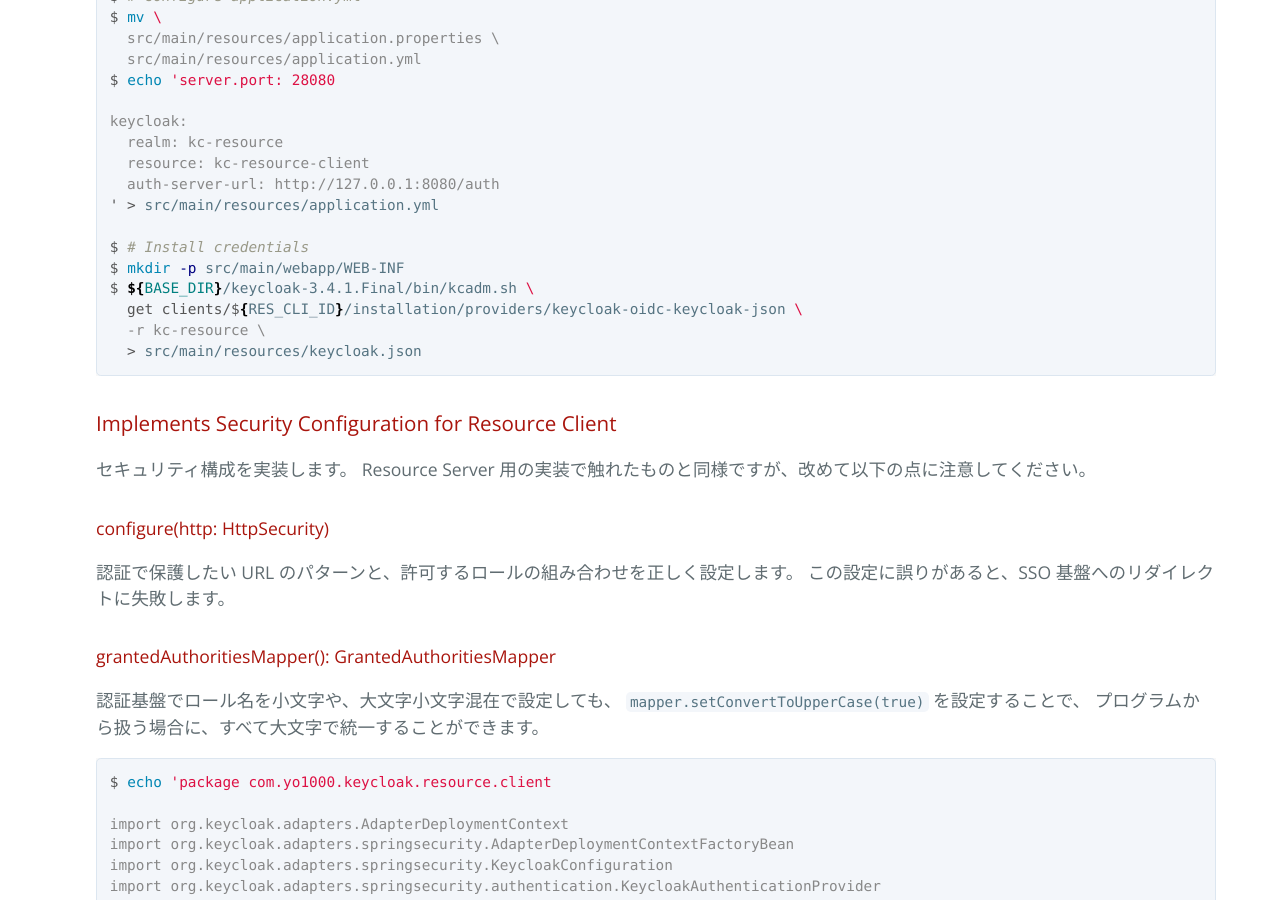
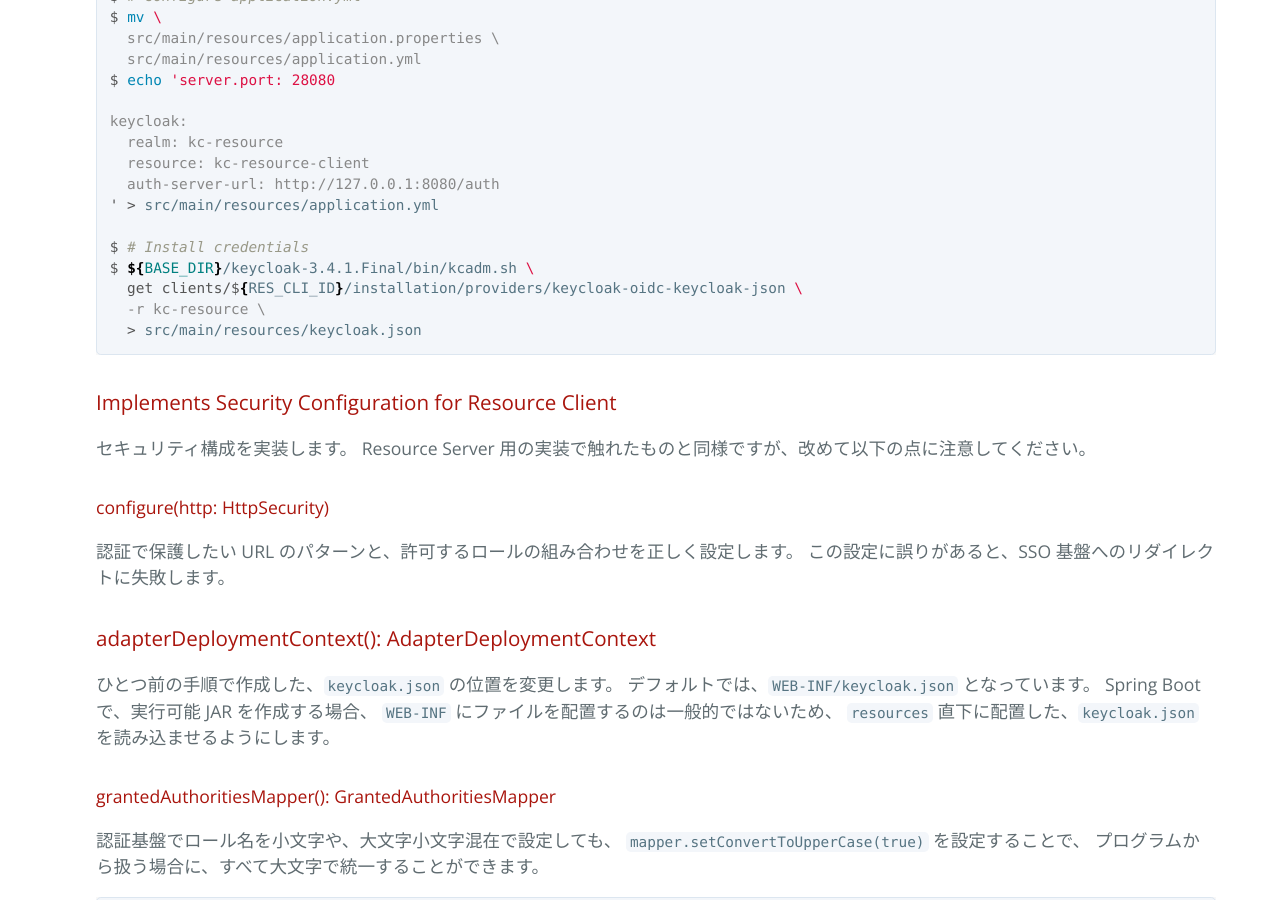
Before and after one commit to yo1000/blog.yo1000.com, a Jekyll site: the page built from _posts/2017-12-18-keycloak-example-resource-server-client.md, in a window 1280 px wide and 900 px high, scrolled down 11255 px. Built offline with Jekyll 4.4.1, drawn with Linux system fonts in a browser that asks for light colours; our own code applies the rules of GitHub Pages for plain Markdown files.

Commit message:
Update 2017-12-18-keycloak-example-resource-server-client.md

```diff
--- a/_posts/2017-12-18-keycloak-example-resource-server-client.md
+++ b/_posts/2017-12-18-keycloak-example-resource-server-client.md
@@ -471,7 +471,6 @@
 ' > src/main/resources/application.yml
 
 $ # Install credentials
-$ mkdir -p src/main/webapp/WEB-INF
 $ ${BASE_DIR}/keycloak-3.4.1.Final/bin/kcadm.sh \
   get clients/${RES_CLI_ID}/installation/providers/keycloak-oidc-keycloak-json \
   -r kc-resource \
@@ -485,6 +484,13 @@
 #### configure(http: HttpSecurity)
 認証で保護したい URL のパターンと、許可するロールの組み合わせを正しく設定します。
 この設定に誤りがあると、SSO 基盤へのリダイレクトに失敗します。
+
+### adapterDeploymentContext(): AdapterDeploymentContext
+ひとつ前の手順で作成した、`keycloak.json` の位置を変更します。
+デフォルトでは、`WEB-INF/keycloak.json` となっています。
+Spring Boot で、実行可能 JAR を作成する場合、
+`WEB-INF` にファイルを配置するのは一般的ではないため、
+`resources` 直下に配置した、`keycloak.json` を読み込ませるようにします。
 
 #### grantedAuthoritiesMapper(): GrantedAuthoritiesMapper
 認証基盤でロール名を小文字や、大文字小文字混在で設定しても、
```
